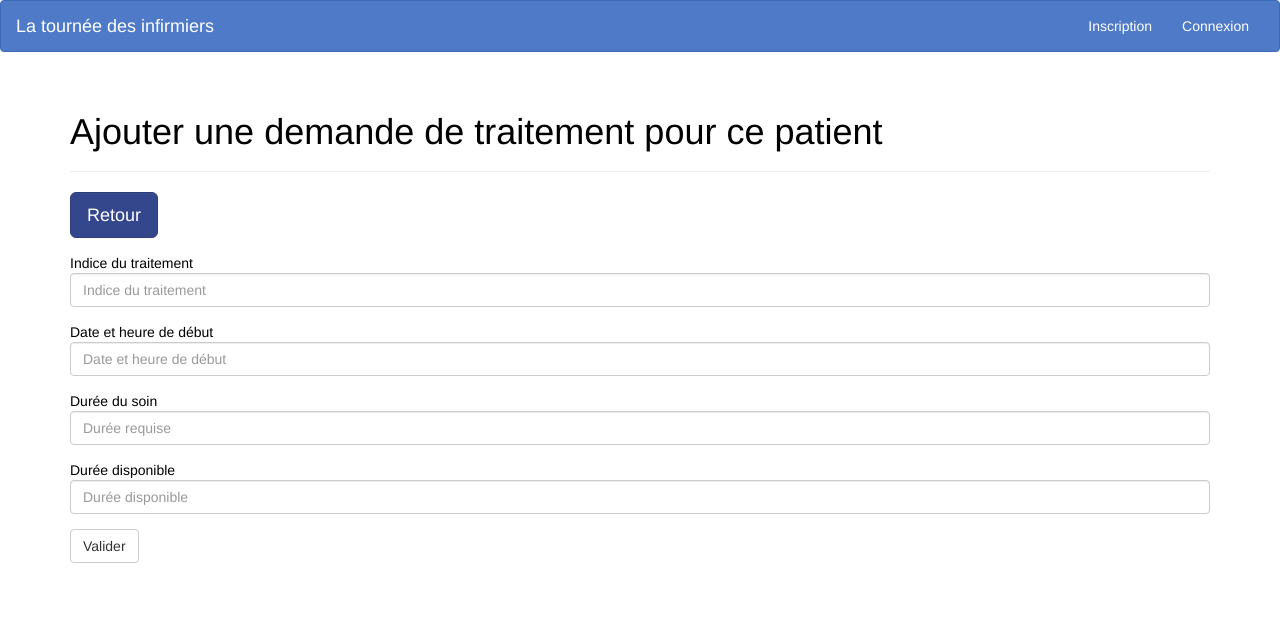
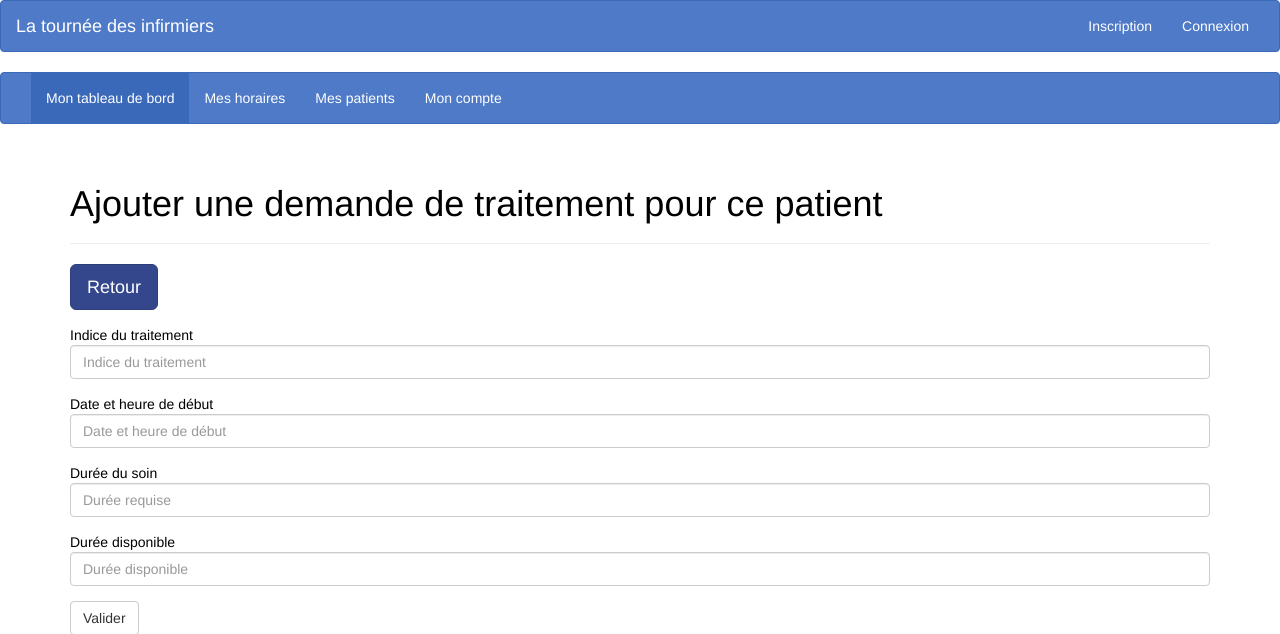
Before and after one commit to guillaume-guerdoux/tournee_infirmiers, a Django app: page /patient/1/add_need/ in a window 1280 px wide. Shown: the top 634 px of the page. Run offline with Django 3.2, Linux system fonts and the light colour scheme; data comes from the database, SQL or seed files in the repository; parts of the project's set-up code (start-up, migrations or seed data) failed here and were passed over; some libraries are stand-ins or nearby versions.

Commit message:
Add navbar to event templates

```diff
--- a/tournee_infirmiers/event/templates/event_layout.html
+++ b/tournee_infirmiers/event/templates/event_layout.html
@@ -2,9 +2,22 @@
 
 {% block body %}
 
+        <nav class="navbar navbar-default">
+            <div class="container-fluid">
+                <div class="collapse navbar-collapse" id="nav-home">
+                    <ul class="nav navbar-nav">
+                        <li class="active"><a href="{% url 'home:dashboard' %}">Mon tableau de bord<span
+                                class="sr-only">(current)</span></a>
+                        </li>
+                        <li><a href="{% url 'availability:manage_availability' %}">Mes horaires</a></li>
+                        <li><a href="{% url 'patient:patient_list' %}">Mes patients</a></li>
+                        <li><a href="{% url 'user:account' %}">Mon compte</a></li>
+                    </ul>
+                </div>
+            </div>
+        </nav>
+
 	{% block content %}
-
-        Coucou
 
 	{% endblock %}
 
--- a/tournee_infirmiers/event/templates/need/add_need.html
+++ b/tournee_infirmiers/event/templates/need/add_need.html
@@ -1,6 +1,6 @@
 {% extends "event_layout.html" %}
 
-{% block body %}
+{% block content %}
 
     <div class="container">
 
```
